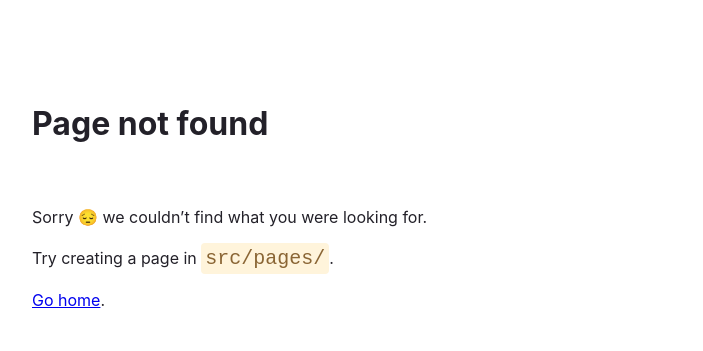
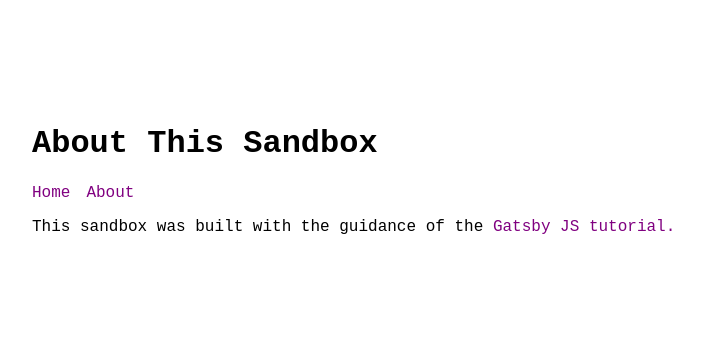
Before and after one commit to devon-wolf/gatsby-sandbox, a Gatsby site: page /about in a window 1280 px wide. Before the commit this address had no page. Shown: the whole page, without its empty margins (72-775 px from the left). Built offline with nearby package versions, Linux system fonts and the light colour scheme; Gatsby itself is replaced by a stand-in of ours.

Commit message:
Add about page and tidy up styles

```diff
--- /dev/null
+++ b/src/components/Header.css
@@ -0,0 +1,8 @@
+.pageHeader {
+    margin-top: 0;
+    margin-bottom: 1rem;
+}
+
+.headerNav a {
+    margin-right: 1rem;
+}
--- a/src/components/Header.jsx
+++ b/src/components/Header.jsx
@@ -1,22 +1,16 @@
 import React from 'react';
-
-const headerStyles = {
-    marginTop: 0,
-    marginBottom: 64,
-    maxWidth: 320,
-    backgroundColor: '#FF00FF'
-};
-
+import { Link } from 'gatsby';
+import './Header.css';
 
 const Header = ({ pageTitle, navLinks }) => {
     return (
-        <header style={headerStyles}>
+        <header className="pageHeader">
             <h1>
                 {pageTitle}
             </h1>
-            <nav>
+            <nav className="headerNav">
                 {navLinks.map(({ text, url }) =>
-                    <a href={url} key={url + text}>{text}</a>
+                    <Link to={url} key={url + text}>{text}</Link>
                 )}
             </nav>
         </header>
--- a/src/data/navLinks.js
+++ b/src/data/navLinks.js
@@ -1,11 +1,11 @@
 const navLinks =[
     {
-        text: 'Link1',
-        url: '#'
+        text: 'Home',
+        url: '/'
     },
     {
-        text: 'Link2',
-        url: '#'
+        text: 'About',
+        url: '/about'
     }
 ];
 
--- /dev/null
+++ b/src/pages/about.js
@@ -0,0 +1,19 @@
+import React from 'react';
+import Header from '../components/Header';
+import navLinks from '../data/navLinks';
+import './style.css';
+
+const AboutPage = () => {
+    return (
+        <main>
+            <title>About</title>
+            <Header pageTitle="About This Sandbox" navLinks={navLinks}/>
+
+            <p>
+                This sandbox was built with the guidance of the <a href="https://www.gatsbyjs.com/docs/tutorial/part-2/" target="_blank" rel="noopener noreferrer">Gatsby JS tutorial.</a>
+            </p>
+        </main>
+    );
+};
+
+export default AboutPage;
--- /dev/null
+++ b/src/pages/style.css
@@ -0,0 +1,18 @@
+main {
+    font-family: monospace;
+    font-size: 1rem;
+    padding: 6rem;
+}
+
+a, a:link, a:visited {
+    color: purple;
+    text-decoration: none;
+}
+
+a:hover {
+    color: orangered;
+}
+
+a:active {
+    color: goldenrod;
+}
```
Also changed, not shown: src/pages/index.js (+2 -13 lines).
